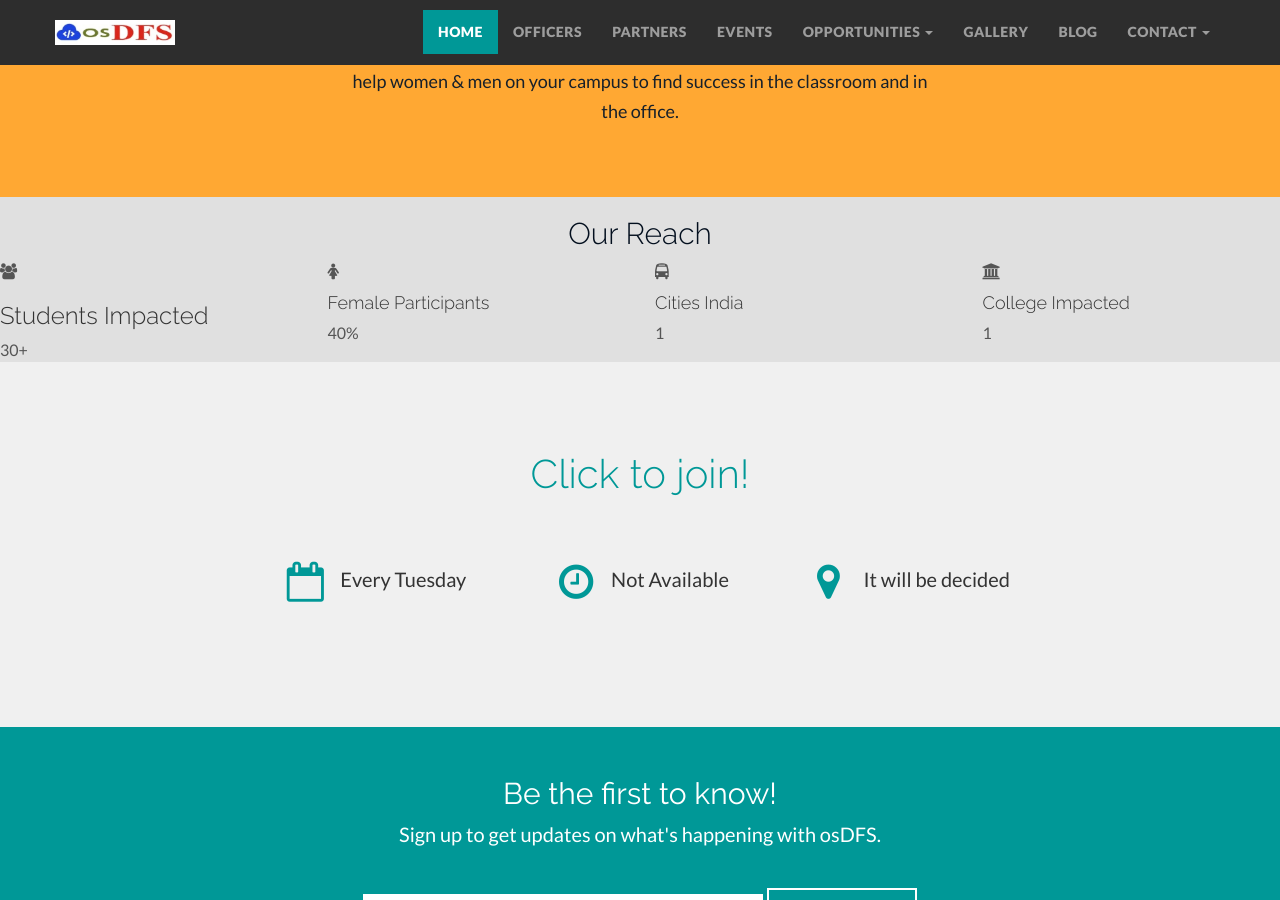
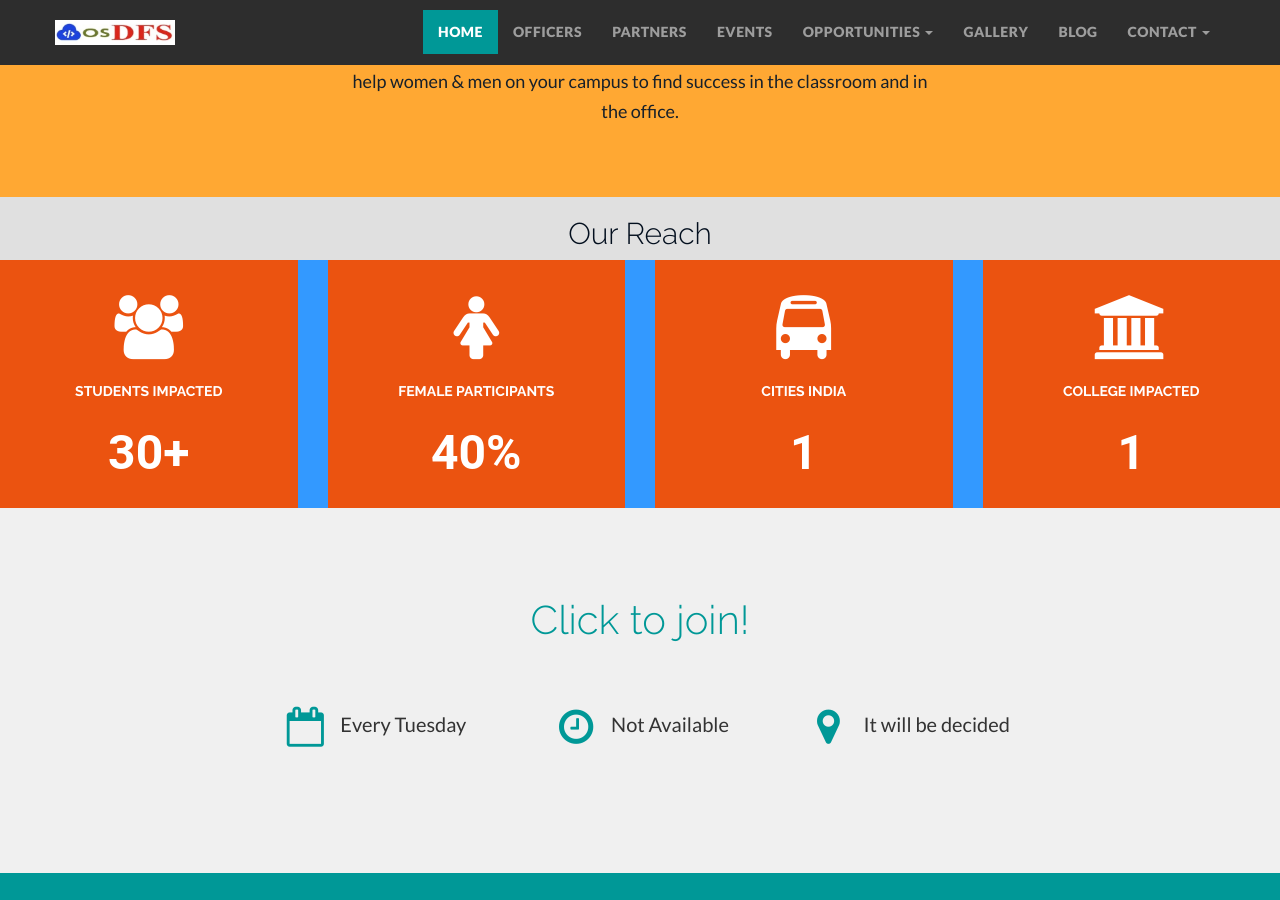
Before and after one commit to osDFS/osDFS-s-Website, a Jekyll site: the page built from index.html, in a window 1280 px wide and 900 px high, scrolled down 1252 px. Built offline with Jekyll 4.4.1, drawn with Linux system fonts in a browser that asks for light colours; nearby versions of some CDN libraries; comment, search, counter and statistics services are not loaded.

Commit message:
Added fact counter style

```diff
--- a/css/main.css
+++ b/css/main.css
@@ -425,6 +425,82 @@ button:focus {
   line-height: 1.7;
   margin: 0 auto;
   padding: 0 15px;
+}
+
+/*====================================================================
+	Fact Counter Style
+====================================================================*/
+.fact-counter {
+  background: #3399FF;
+  width: 100%;
+}
+
+.member-details .column{
+	margin-bottom:30px;
+}
+
+.fact-counter{
+	position:relative;
+	padding:0px 0px 0px;
+	width:100%;
+}
+
+.fact-counter .column{
+	position:relative;
+}
+
+.fact-counter .column .inner{
+	position:relative;
+	padding:35px 5px 20px;
+	text-align:center;
+	background:#eb5310;
+	transition:all 500ms ease;
+	-webkit-transition:all 500ms ease;
+	-ms-transition:all 500ms ease;
+	-o-transition:all 500ms ease;
+	-moz-transition:all 500ms ease;
+}
+
+.fact-counter .column:hover .inner{
+	background:#1c1c1c;
+}
+
+.fact-counter .column .icon{
+	position:relative;
+	color:#ffffff;
+	font-size:64px;
+	line-height:50px;
+}
+
+.fact-counter .column .count-text{
+	position:relative;
+	font-size:48px;
+	font-weight:700;
+	text-transform:uppercase;
+	font-family:'Roboto',sans-serif;
+	color:#ffffff;
+}
+
+.fact-counter .column .counter-title{
+	position:relative;
+	font-size:14px;
+	font-weight:700;
+	text-transform:uppercase;
+	font-family:'Raleway',sans-serif;
+	color:#ffffff;
+	margin:25px 0px 20px;
+}
+
+.info-list li{
+	margin-bottom:5px;
+}
+
+.info-list strong{
+	display:inline-block;
+	min-width:120px;
+	font-weight:700;
+	text-transform:uppercase;
+	color:#222e35;
 }
 
 
```
